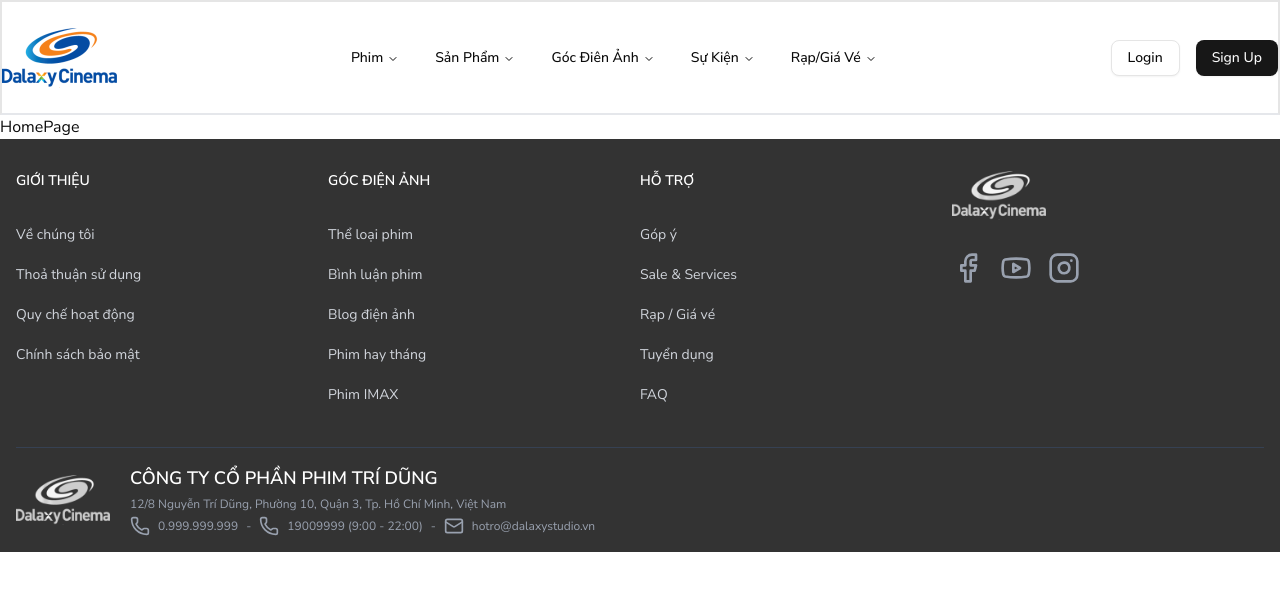
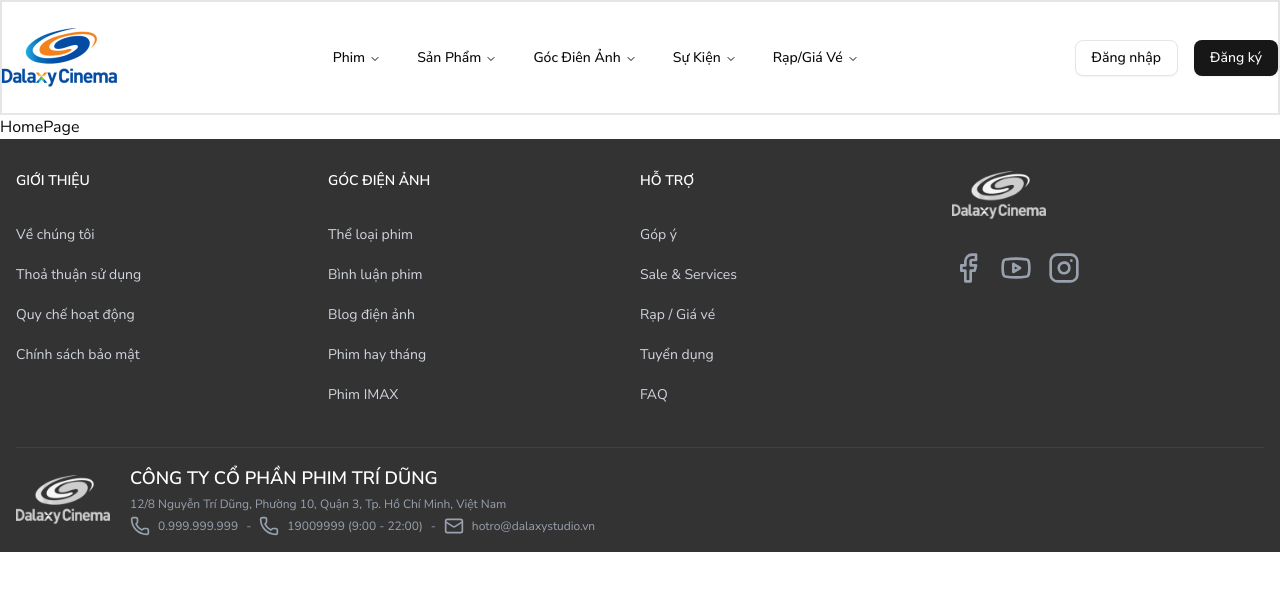
Before and after one commit to ntdung6868/BC82_CAPSTONE_REACTJS, a React (Vite) app: page / in a window 1280 px wide. Shown: the top 590 px of the page. Built offline with nearby package versions, Linux system fonts and the light colour scheme.

Commit message:
Update header

```diff
--- a/src/components/layouts/home/HomeLayout.jsx
+++ b/src/components/layouts/home/HomeLayout.jsx
@@ -260,10 +260,10 @@ const HomeLayout = () => {
           <div className="flex gap-4">
             <div className="flex items-center gap-4">
               <Button variant="outline" className="text-sm cursor-pointer" onClick={handleLogin}>
-                Login
+                Đăng nhập
               </Button>
               <Button className="text-sm cursor-pointer" onClick={handleRegister}>
-                Sign Up
+                Đăng ký
               </Button>
             </div>
             {/* Mobile Navigation */}
```
